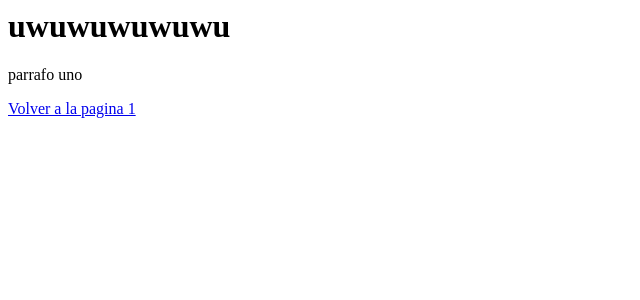
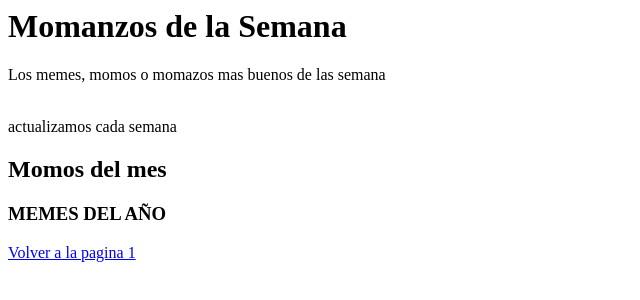
Before and after one commit to PILABRYANSOF/noveno3, a plain HTML site: page index.html in a window 1280 px wide. Shown: the whole page, without its empty margins (0-640 px from the left). Drawn offline with Linux system fonts and the light colour scheme.

Commit message:
Update index.html

```diff
--- a/index.html
+++ b/index.html
@@ -3,8 +3,11 @@
     <title>titulo numero dos</title>
   </head>
   <body>
-    <h1>uwuwuwuwuwu</h1>
-    <p>parrafo uno</p>
+    <h1>Momanzos de la Semana</h1>
+    <p>Los memes, momos o momazos mas buenos de las semana</p><br>actualizamos cada semana </br>
+    <h2>Momos del mes</h2>
+    <h3>MEMES DEL AÑO</h3>
+
     <a href="Pagina1.HTML">Volver a la pagina 1</a>
   </body>
 
```
